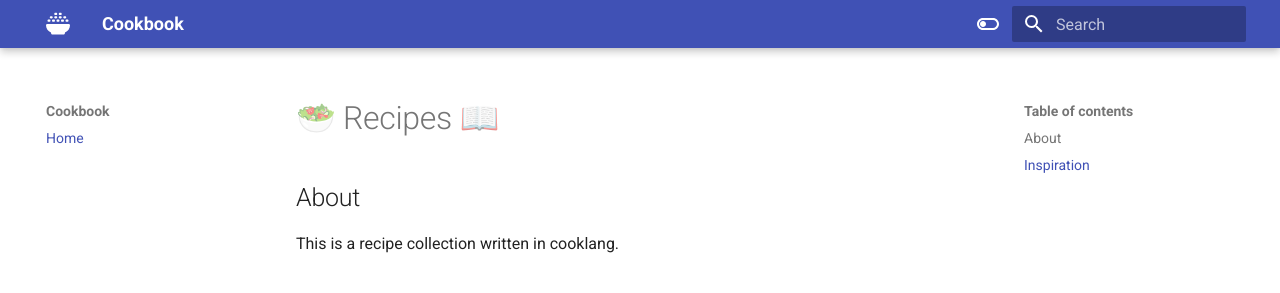
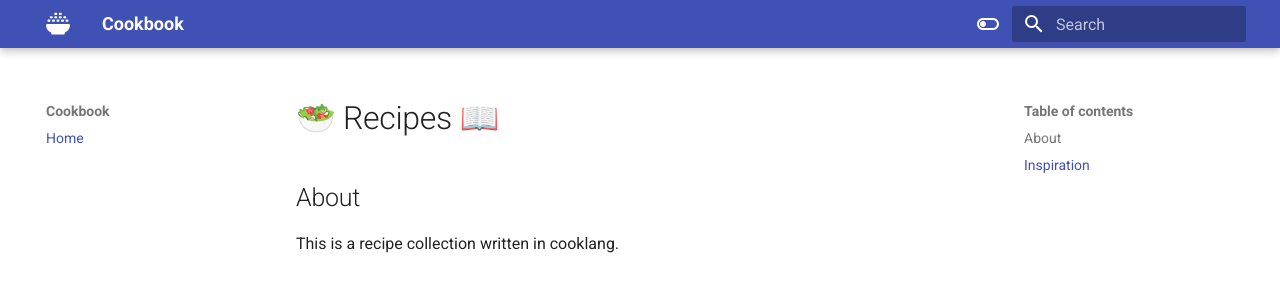
Before and after one commit to openpaul/cookbook, an MkDocs documentation site: the page built from docs/index.md, in a window 1280 px wide. Shown: the top 293 px of the page. Built offline with MkDocs 1.6.1 and Material for MkDocs 9.7.7, drawn with Linux system fonts in a browser that asks for light colours.

Commit message:
add custom css

```diff
--- /dev/null
+++ b/docs/stylesheets/extra.css
@@ -0,0 +1,27 @@
+/* cookbook stylesheet for extra styles */
+
+/* custom style for tables in .md-typeset__table */
+
+.md-typeset__table  table {
+  border: None !important; /* remove border from table */
+}
+
+.md-typeset__table table tr{
+    margin: 0px;
+    padding: 0px 5px 0px  5px !important; /* remove padding from table */
+}
+.md-typeset table:not([class]) td {
+    padding: .3em 1em
+}
+/* add border for last row in tables in .md-typeset__table */
+.md-typeset__table table tr:last-child td {
+    border-bottom: 1px solid #ddd;
+  }
+/* remove first row from tables in .md-typeset__table */
+.md-typeset__table table thead {
+    display: none;
+  }
+
+.md-typeset h1 {
+    color: var(--md-default-fg-color)
+  }
--- a/mkdocs.yml
+++ b/mkdocs.yml
@@ -1,7 +1,5 @@
 site_name: Cookbook
 site_url: http://recipes.paulsaary.de
-
-
 
 theme:
   name: material
@@ -9,6 +7,7 @@
     repo: fontawesome/brands/github
     logo: fontawesome/solid/bowl-rice
   #favicon: assets/images/favicon.svg
+
   palette:
     - media: "(prefers-color-scheme: light)"
       scheme: default
@@ -33,7 +32,6 @@
       emoji_generator: !!python/name:materialx.emoji.to_svg
   - tables
 
-
 plugins:
   - search
   - minify:
@@ -41,5 +39,7 @@
       minify_js: true
       minify_css: true
       htmlmin_opts:
-          remove_comments: true
+        remove_comments: true
       cache_safe: true
+extra_css:
+  - stylesheets/extra.css
```
